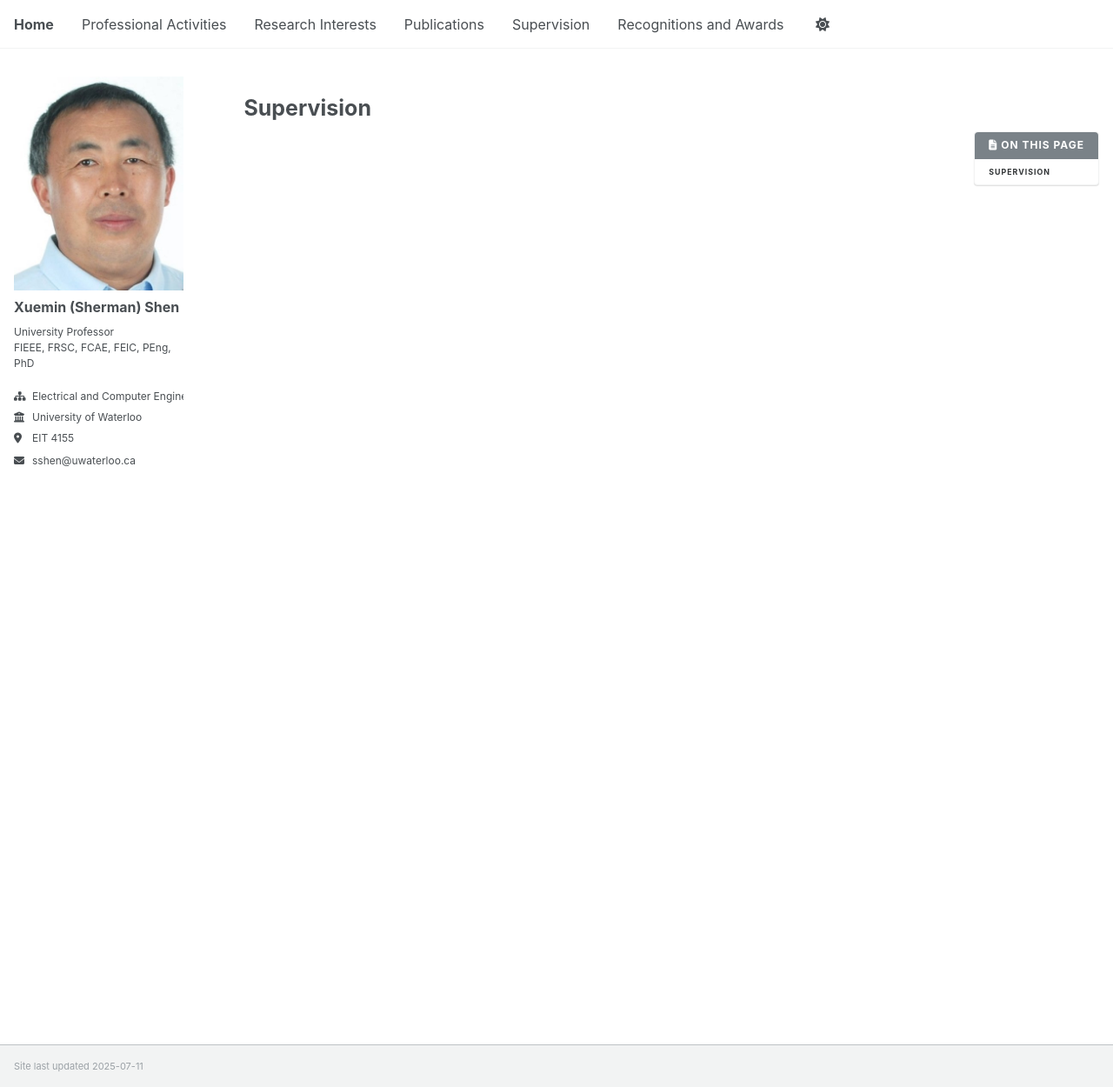
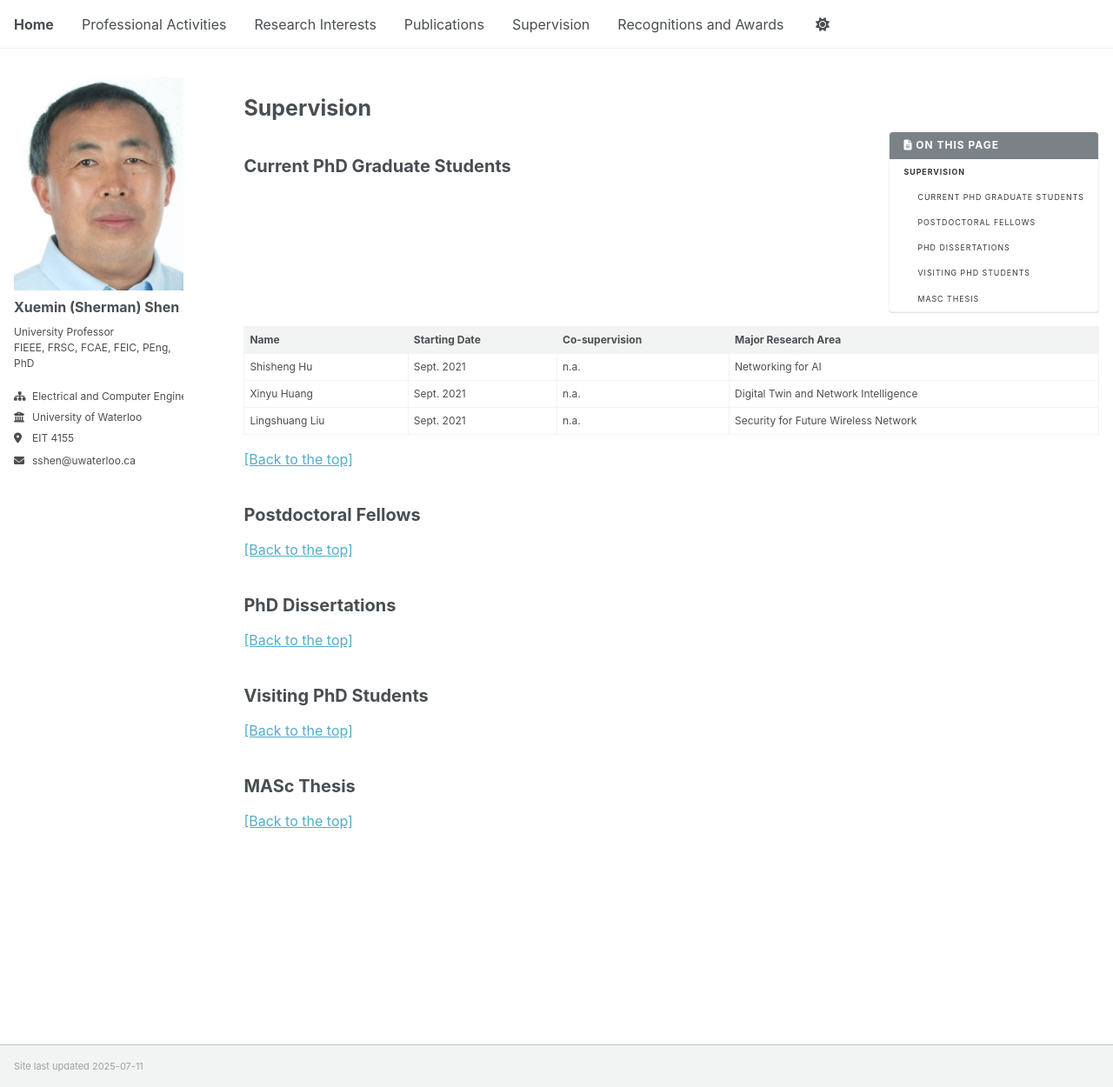
Before and after one commit to m64he/sshen, a Jekyll site: the page built from _pages/supervision.md, in a window 1280 px wide and 1250 px high. Shown: the whole window at 87% size. Built offline with Jekyll 4.4.1, drawn with Linux system fonts in a browser that asks for light colours; a script that is not in the unit is left out.

Commit message:
Update supervision.md

```diff
--- a/_pages/supervision.md
+++ b/_pages/supervision.md
@@ -16,3 +16,42 @@ author_profile: true
 # Supervision
 
 {% include toc %}
+
+## Current PhD Graduate Students
+
+| Name            | Starting Date   | Co-supervision       | Major Research Area                           |
+| --------        | ------          | ------------------   | --------------------------------------        |
+| Shisheng Hu     | Sept. 2021      | n.a.                 | Networking for AI                             |
+| Xinyu Huang     | Sept. 2021      | n.a.                 | Digital Twin and Network Intelligence         |
+| Lingshuang Liu  | Sept. 2021      | n.a.                 | Security for Future Wireless Network          |
+
+
+
+[\[Back to the top\]](#supervision_top)
+
+## Postdoctoral Fellows
+
+
+
+[\[Back to the top\]](#supervision_top)
+
+
+## PhD Dissertations
+
+
+
+
+
+[\[Back to the top\]](#supervision_top)
+
+## Visiting PhD Students
+
+
+
+[\[Back to the top\]](#supervision_top)
+
+## MASc Thesis
+
+
+
+[\[Back to the top\]](#supervision_top)
```
